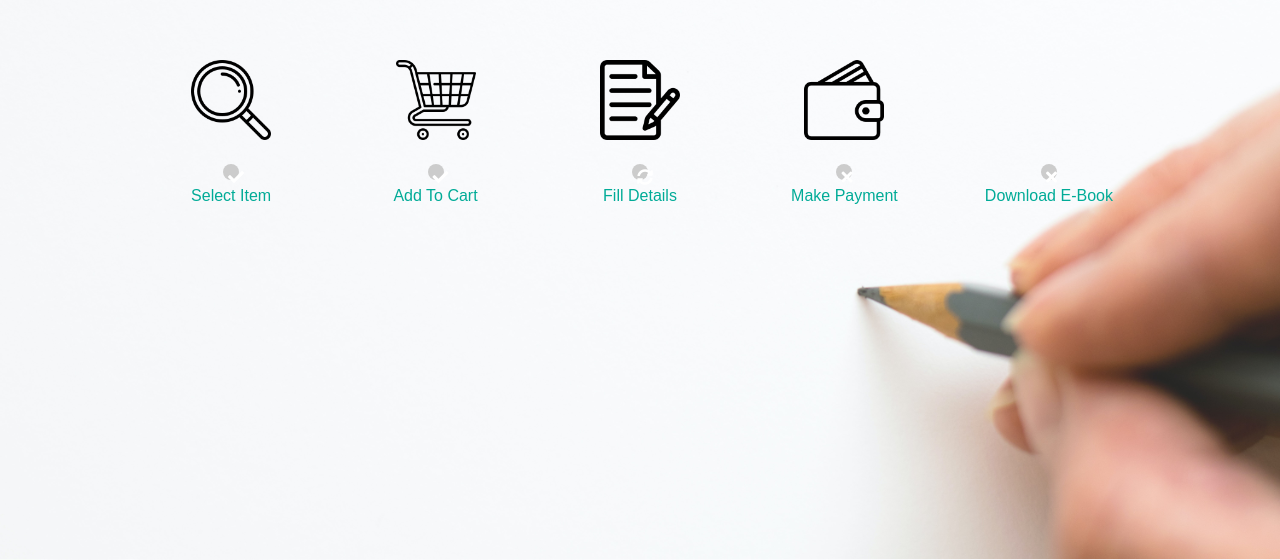
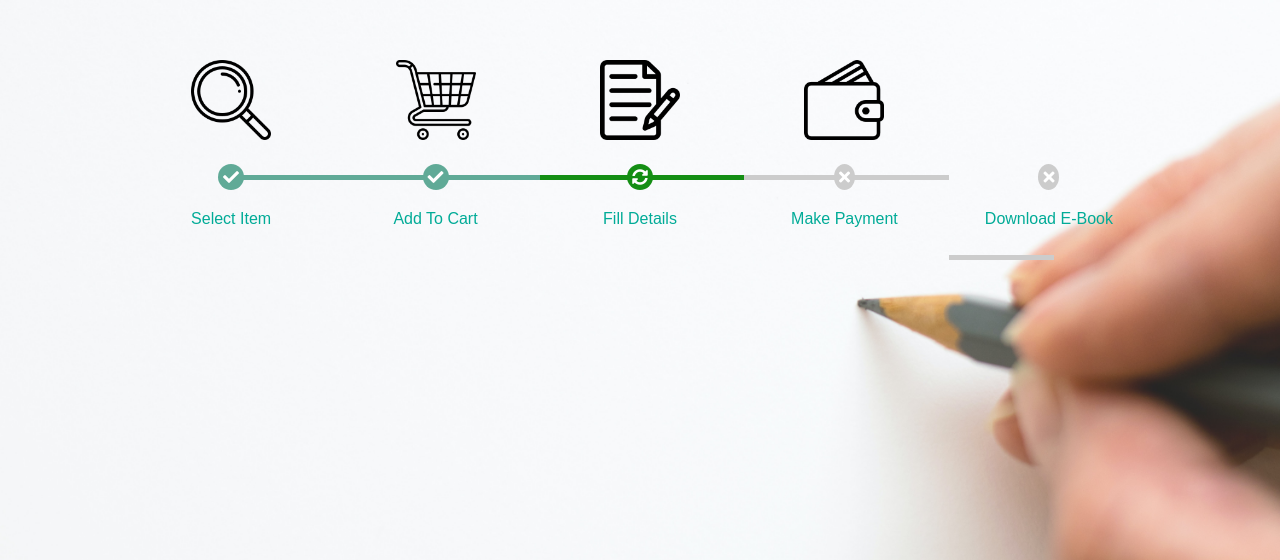
Before and after one commit to ahsanul-code/Progress-Bar, a plain HTML site: page index.html in a window 1280 px wide. Shown: the part 240-800 px from the top of the page. Drawn offline with Linux system fonts and the light colour scheme.

Commit message:
updating CSS

```diff
--- a/style.css
+++ b/style.css
@@ -10,21 +10,6 @@ body{
     font-family: sans-serif;
     color: #01ab97;
 }
-ul{
-    text-align:center;
-}
-ul li{
-    display: inline-block;
-    width: 200px;
-}
-ul li .fas{
-    background: #ccc;
-    width: 16px;
-    height: 16px;
-    color: #fff;
-    border-radius: 50%;
-    padding: 5px;
-}
 .progress{
     margin: 300px auto;
 }
@@ -32,3 +17,50 @@ ul li .fas{
     width: 80px;
     margin-bottom: 20px;
 }
+ul{
+    text-align:center;
+}
+ul li{
+    display: inline-block;
+    width: 200px;
+    position: relative;
+}
+ul li .fas{
+    background-color: #ccc;
+    /* width: 16px;
+    height: 16px; */
+    color: #fff;
+    border-radius: 50%;
+    padding: 5px;
+    margin-bottom: 20px;
+}
+ul li .fas::after{
+    content: "";
+    background-color: #ccc;
+    height: 5px;
+    width: 205px;
+    display: block;
+    position: absolute;
+    left: 0;
+    top: 115px;
+    z-index: -1;
+}
+ul li:nth-of-type(3) .fas{
+    background-color: #148e14;
+}
+ul li:nth-of-type(3) .fas::after{
+    background-color: #148e14;
+}
+ul li:nth-of-type(1) .fas, ul li:nth-of-type(2) .fas{
+    background-color: #60aa97;
+}
+ul li:nth-of-type(1) .fas::after, ul li:nth-of-type(2) .fas::after{
+    background-color: #60aa97;
+}
+ul li:nth-of-type(1) .fas::after{
+    width: 105px;
+    left: 100px;
+}
+ul li:nth-of-type(5) .fas::after{
+    width: 105px;
+}
```
